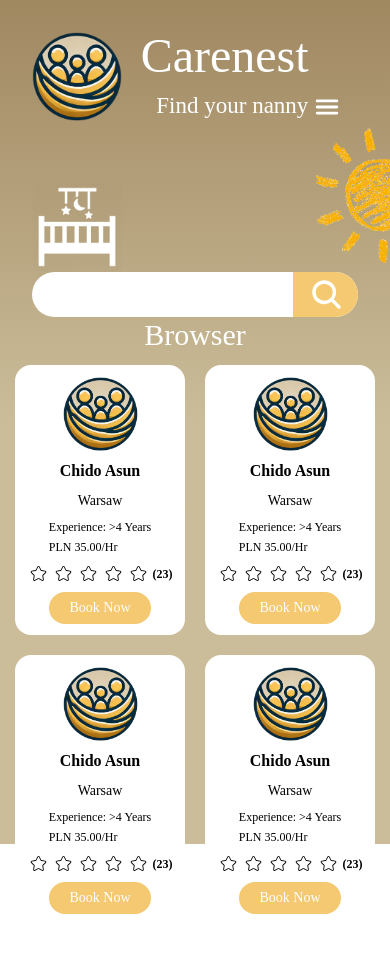
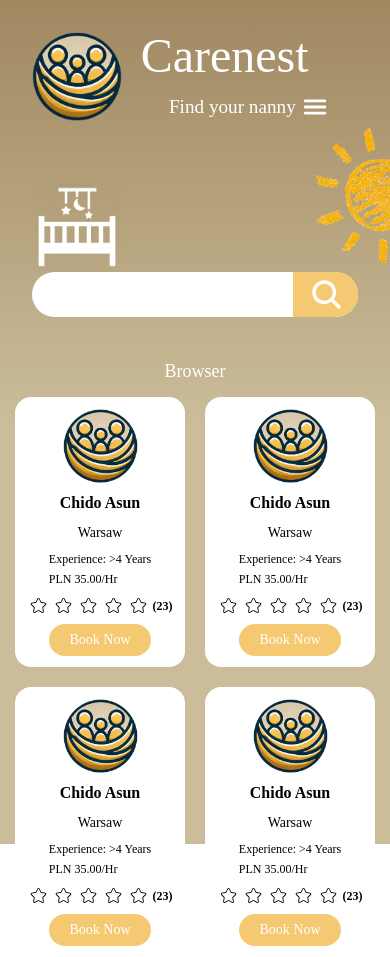
Before and after one commit to Kicknee/CareNest, a Next.js app: page / in a window 390 px wide. Before the commit the page ends 925 px from the top, so only its background shows below. Built offline with nearby package versions, Linux system fonts and the light colour scheme; a web font is replaced by a local one.

Commit message:
finish styling home page for mobile devices

```diff
--- a/app/page.tsx
+++ b/app/page.tsx
@@ -33,8 +33,8 @@ export default function Home() {
         <Link href="/" className="text-5xl md:text-6xl">
           <h1>Carenest</h1>
         </Link>
-        <div className="text-2xl col-start-2 row-[2_/_span_1] flex items-end gap-1 justify-center">
-          <p className="text-[23px]">Find your nanny</p>
+        <div className="text-2xl col-start-2 row-[2_/_span_1] flex items-center gap-1 justify-center">
+          <p className="text-[80%]">Find your nanny</p>
           <IoMenu size={30} />
         </div>
         <nav className="hidden md:flex flex-1 justify-between items-center px-9">
@@ -80,7 +80,7 @@ export default function Home() {
         />
       </header>
 
-      <h5>Browser</h5>
+      <p className="mt-10 text-lg">Browser</p>
       <div className="flex flex-wrap gap-5 mt-3 justify-center w-screen">
         <NannyCard />
         <NannyCard />
```
